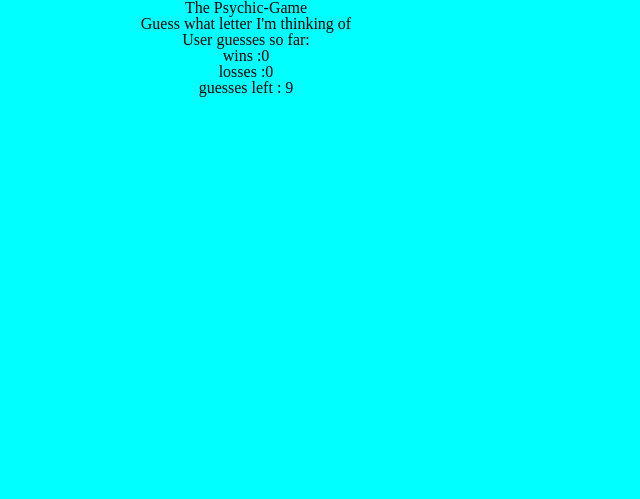
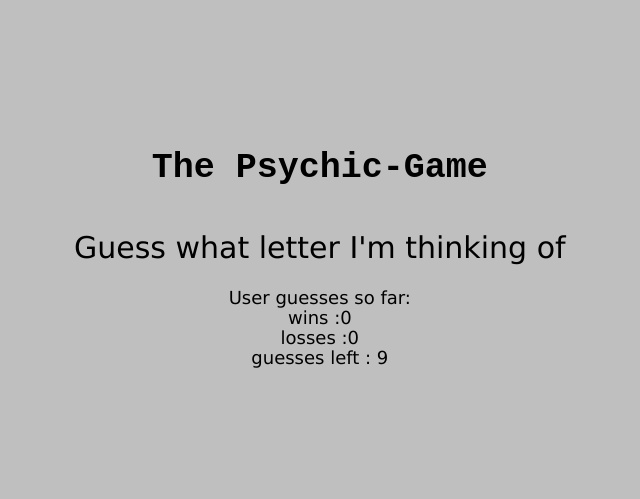
Before and after one commit to ShipraD25/Psychic-Game, a plain HTML site: page index.html in a window 1280 px wide. Shown: the whole page, without its empty margins (394-1034 px from the left). Drawn offline with Linux system fonts and the light colour scheme.

Commit message:
updated css file

```diff
--- a/assets/css/style.css
+++ b/assets/css/style.css
@@ -1,11 +1,39 @@
-* {
-    box-sizing: border-box;
-}
+    * {
+        box-sizing: border-box;
+    }
 
-.container {
+    .wrapper {
+        position: fixed;
+        padding: 10%;
+        text-align: center;
+        margin-left: 25%;
+        background-image: ();
+    }
+    /*.container {
     text-align: center;
-}
+}*/
 
-body {
-    background-color: aqua;
-}
+    body {
+        background-color: #7777;
+    }
+
+    h1 {
+        font-weight: 900;
+        padding: 20px;
+        font-size: 35px;
+        line-height: 40px;
+        font-family: 'Courier New', Courier, monospace;
+    }
+
+    h5 {
+        font-size: 30px;
+        padding: 20px;
+        line-height: 40px;
+        font-family: Verdana, Geneva, Tahoma, sans-serif;
+    }
+
+    p {
+        font-size: 18px;
+        font-family: Verdana, Geneva, Tahoma, sans-serif;
+        line-height: 20px;
+    }
--- a/index.html
+++ b/index.html
@@ -15,17 +15,17 @@
 </head>
 
 <body>
+
+    <div class="wrapper">
         <div class=container>
             <h1>The Psychic-Game</h1>
             <h5>Guess what letter I'm thinking of</h5>
-        <!--<p id="userschoice"></p>
-    <p id="computerschoice-random"></p>-->
-
             <p id="userchoicetext"></p>
             <p id="winstext"></p>
             <p id="lossestext"></p>
             <p id="guessLefttext">guesses left : 9</p>
         </div>
+    </div>
     <script src="assets/javascript/game.js"></script>
 </body>
 
```
Lines whose indentation alone changed are shown as unchanged.
